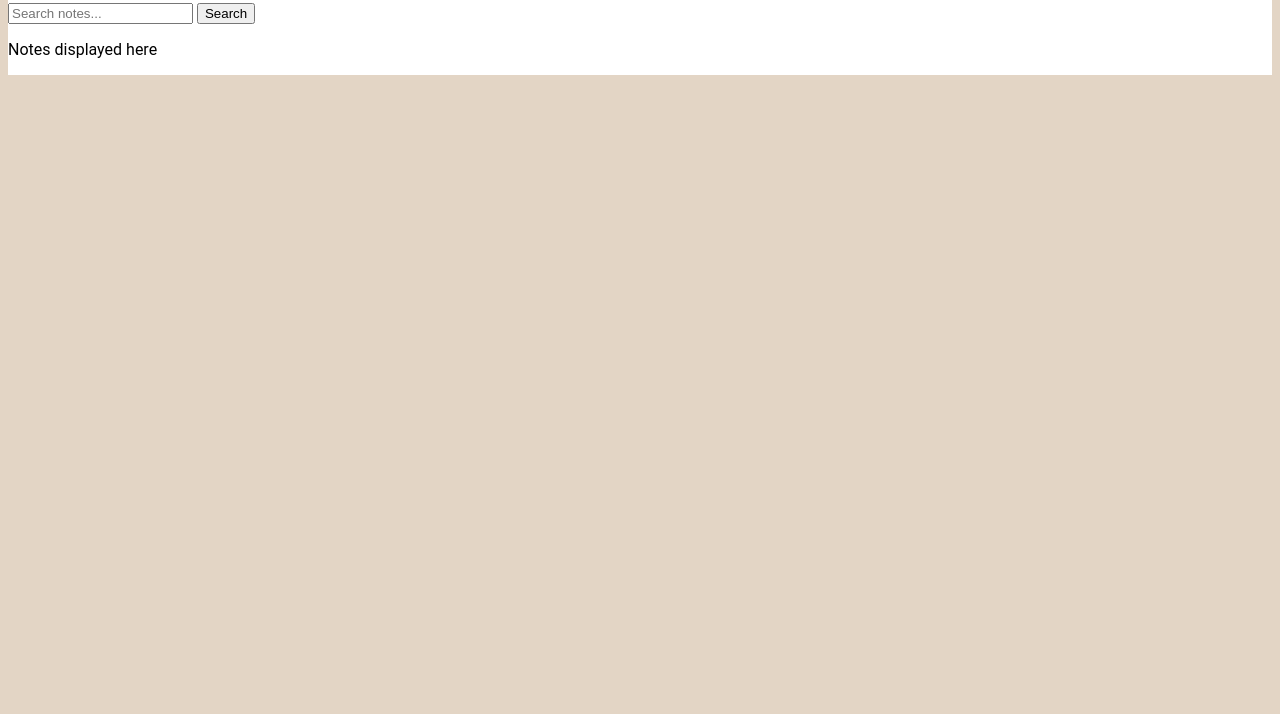
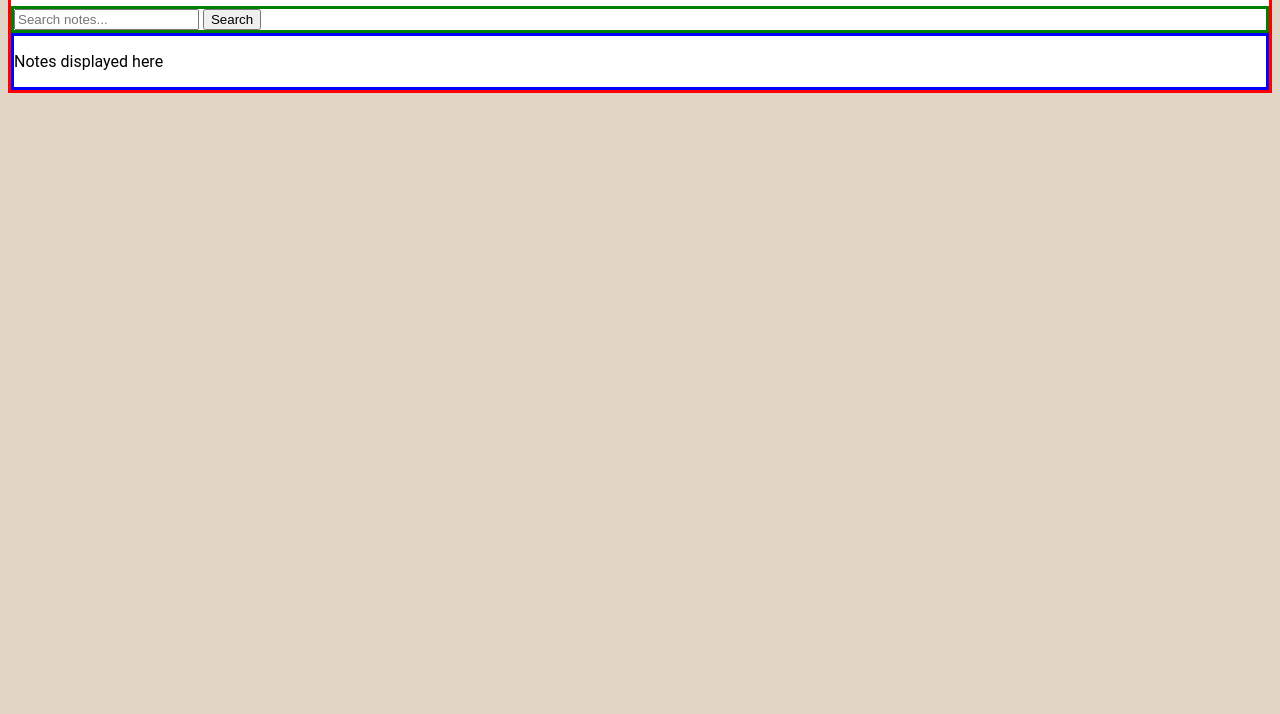
Before and after one commit to domitron123/Notes, a website: page host/notes.html in a window 1280 px wide. Shown: the part 86-800 px from the top of the page. Drawn offline with Linux system fonts and the light colour scheme.

Commit message:
beginning flexbox design wireframe

```diff
--- a/host/notes-style.css
+++ b/host/notes-style.css
@@ -4,9 +4,18 @@ body {
 
 .notes-page
 {
+    border-color: red;
+    border-style: solid;
     font-family: 'Roboto', sans-serif;
     background-color: #ffffff;
-    display: flex;
-    flex-direction: column;
+}
 
+.search-bar {
+    border-color: green;
+    border-style: solid;
 }
+
+.note-list {
+    border-color: blue;
+    border-style: solid;
+}
```
